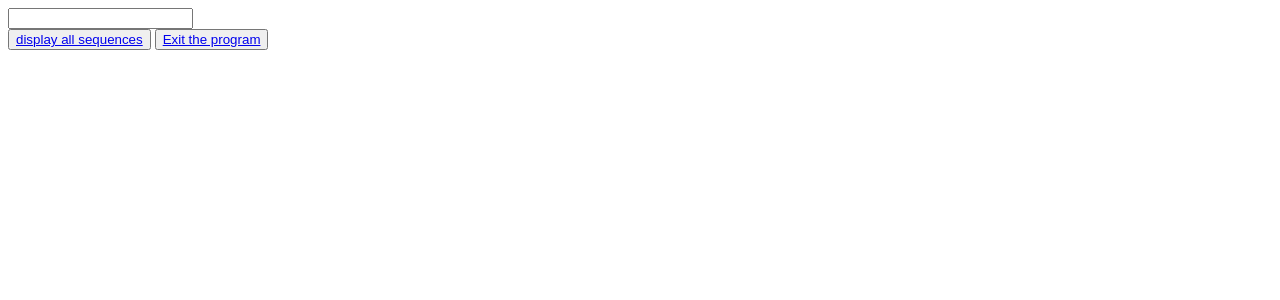
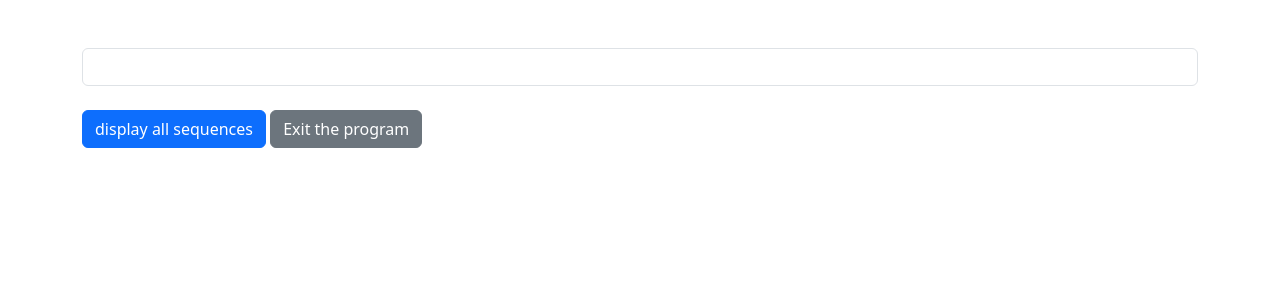
Before and after one commit to Kianni/cuatro_be, a Django app: page /add in a window 1280 px wide. Shown: the top 300 px of the page. Run offline with Django 3.2, Linux system fonts and the light colour scheme; some libraries are stand-ins or nearby versions.

Commit message:
add styles to display and add new term templates

```diff
--- a/lukujonot/sequences/templates/sequences/add.html
+++ b/lukujonot/sequences/templates/sequences/add.html
@@ -3,15 +3,17 @@
 <head>
     <meta charset="UTF-8">
     <title>Add New Sequence</title>
+    {% load bootstrap5 %}
+    {% bootstrap_css %}
+    {% bootstrap_javascript %}
 </head>
-<body>
-<input type="text">
+<body class="container mt-5">
+<input type="text" class="form-control">
 </br>
-<button>
-    <a href="/display">display all sequences</a>
-</button>
-<button>
-    <a href="/farewell">Exit the program</a>
-</button>
+
+    <a href="/display" class="btn btn-primary" role="button">display all sequences</a>
+
+    <a href="/farewell" class="btn btn-secondary" role="button">Exit the program</a>
+
 </body>
 </html>
--- a/lukujonot/sequences/templates/sequences/display.html
+++ b/lukujonot/sequences/templates/sequences/display.html
@@ -6,8 +6,9 @@
       {% load bootstrap5 %}
       {% bootstrap_css %}
       {% bootstrap_javascript %}
+    <link rel="stylesheet" href="/static/sequences/style.css">
 </head>
-<body class="container">
+<body class="container mt-5">
 <table class="table table-striped">
     <thead>
         <tr>
@@ -31,7 +32,7 @@
                 <td>
                     <form method="post" action="none">
                         {% csrf_token %}
-                        <button type="submit">Delete</button>
+                        <button type="submit" class="btn btn-danger">Delete</button>
                     </form>
                 </td>
             </tr>
```
